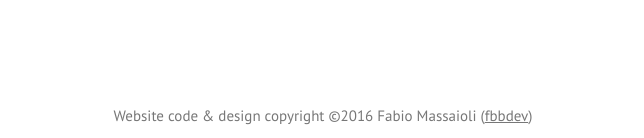
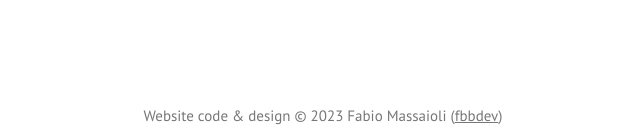
Before and after one commit to fast-cgi/fast-cgi.github.io, a Jekyll site: the page built from index.md, in a window 1280 px wide. Shown: the part 759-897 px from the top of the page, without its empty margins (317-961 px from the left). Built offline with Jekyll 4.4.1, drawn with Linux system fonts in a browser that asks for light colours.

Commit message:
Update copyright notice

```diff
--- a/_includes/footer.html
+++ b/_includes/footer.html
@@ -1,4 +1,4 @@
 <footer>
-    Website code &amp; design copyright &copy;2016 Fabio Massaioli
+    Website code &amp; design &copy;&nbsp;2023 Fabio Massaioli
     (<a href="https://fbbdev.it" target="_blank">fbbdev</a>)
 </footer>
```
